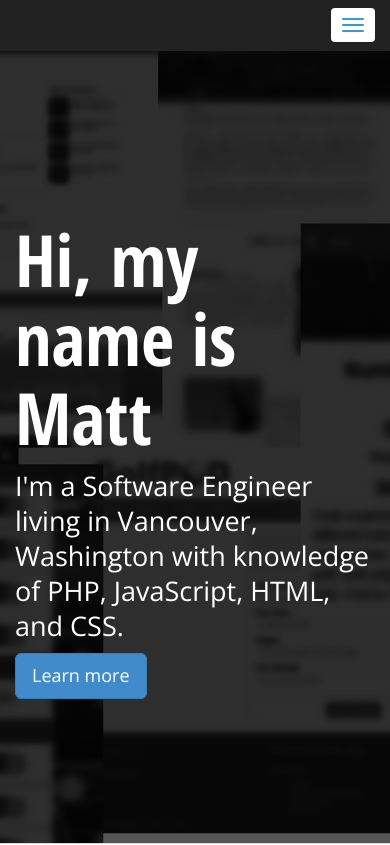
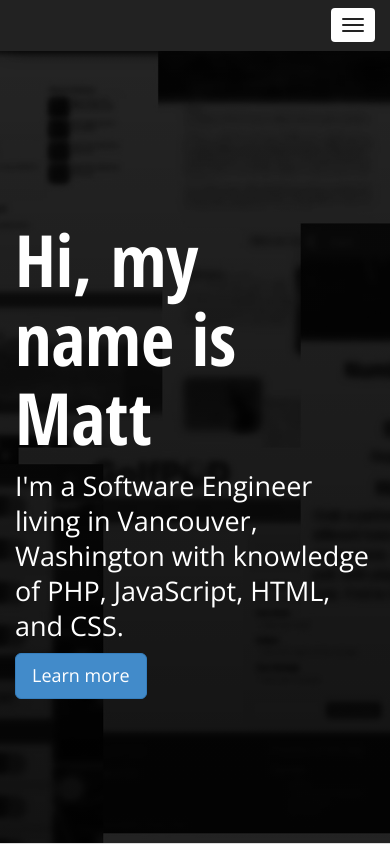
Before and after one commit to dmatthew/matthewdavis, a plain HTML site: page index.html in a window 390 px wide. Shown: the top 845 px of the page. Drawn offline with nearby package versions, Linux system fonts and the light colour scheme.

Commit message:
Darken background of landing section

```diff
--- a/css/main.css
+++ b/css/main.css
@@ -21,7 +21,7 @@ section:not(:last-child) {
 	border-bottom: 1px solid #dadada;
 }
 #landing {
-	background: linear-gradient( rgba(0, 0, 0, 0.5), rgba(0, 0, 0, 0.5) ), url(../images/website-full-blur-grey-dark.jpg) no-repeat center center fixed;
+	background: linear-gradient( rgba(0, 0, 0, 0.6), rgba(0, 0, 0, 0.8) ), url(../images/website-full-blur-grey-dark.jpg) no-repeat center center fixed;
 	background-size: cover;
 	height: 100%;
 	padding-top: 100px;
@@ -46,6 +46,7 @@ h1 {
 .navbar {
 	background-color: #222;
 	text-align: center;
+	box-shadow: 0 5px 20px -10px #000;
 }
 .navbar-nav {
 	display: inline-block;
@@ -55,7 +56,7 @@ h1 {
 	background-color: #fff;
 }
 .navbar-toggle .icon-bar {
-	background-color: #369CCC;
+	background-color: #222;
 }
 .navbar-nav > li.active > a {
 	text-decoration: underline;
```
